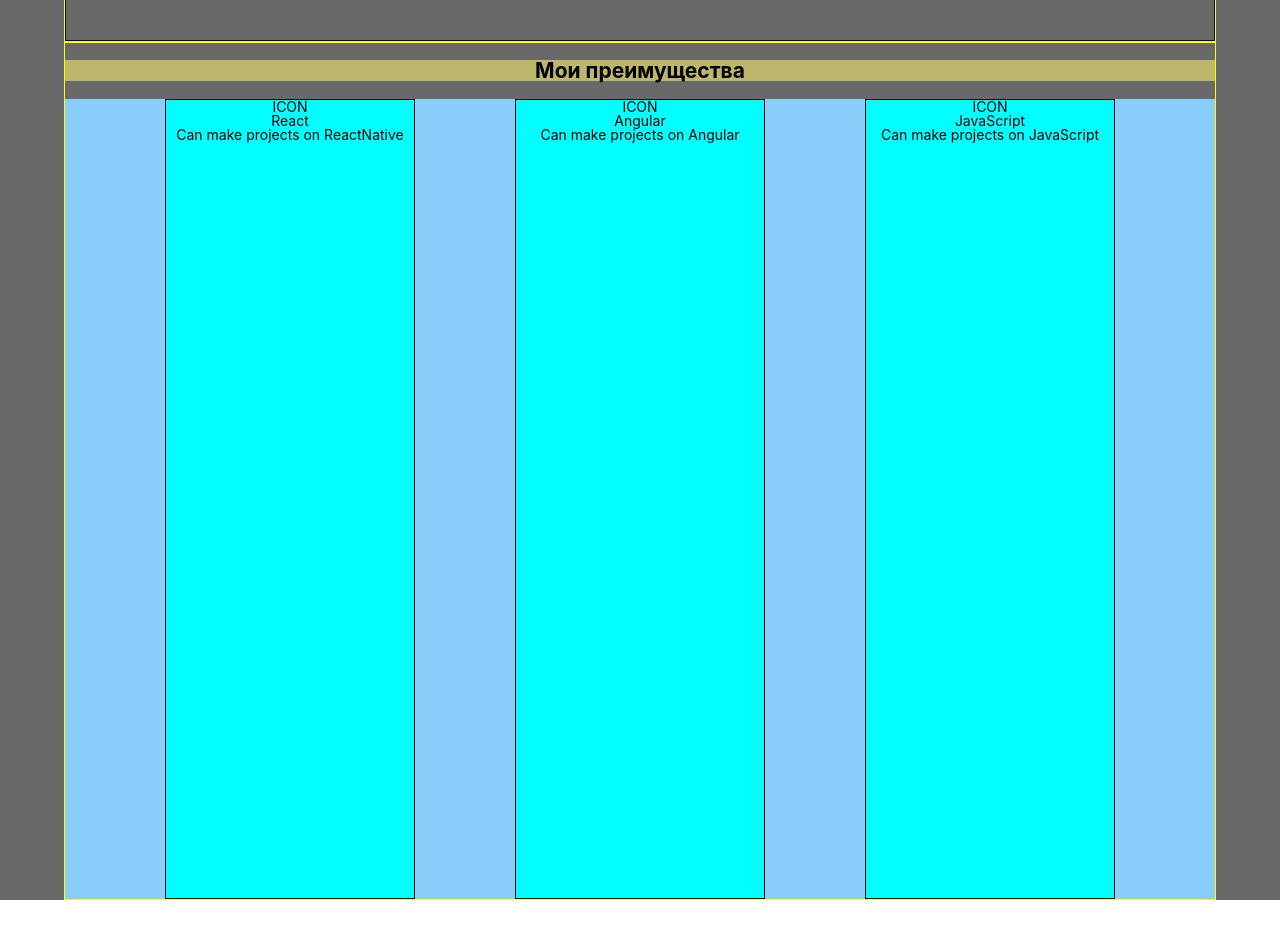
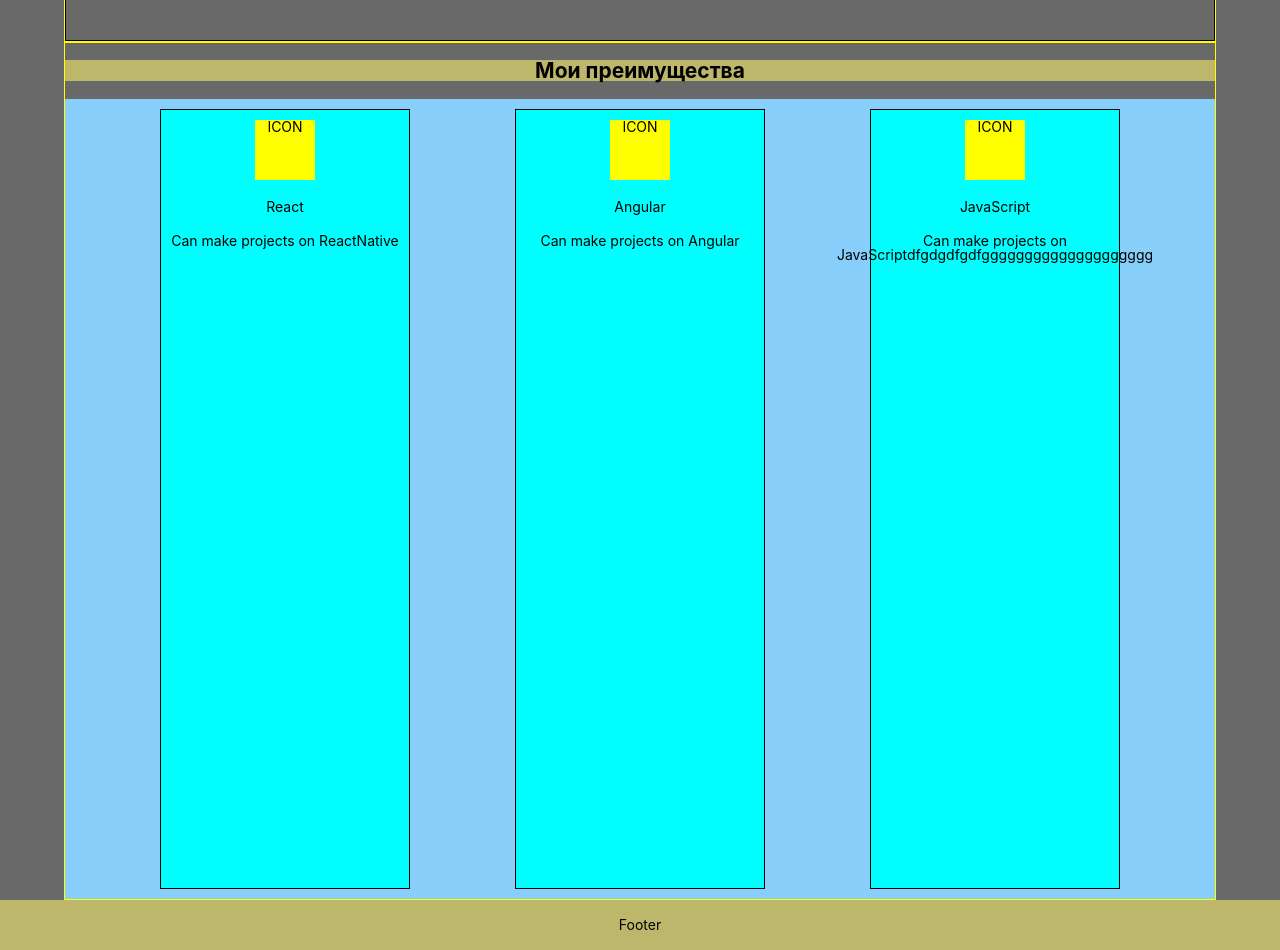
Before and after one commit to Crash2022/MyPortfolioApp, a React (Create React App) app: page / in a window 1280 px wide. Shown: the part 840-1790 px from the top of the page. Before the commit the page ends 1740 px from the top, so only its background shows below. Built offline with nearby package versions, Linux system fonts and the light colour scheme.

Commit message:
add footer

```diff
--- a/src/App.tsx
+++ b/src/App.tsx
@@ -2,12 +2,14 @@
 import './App.css'
 import {Header} from "./components/Header/Header"
 import {Main} from "./components/Main/Main"
+import {Footer} from "./components/Footer/Footer";
 
 export const App = () => {
     return (
         <div className="App">
             <Header/>
             <Main/>
+            <Footer/>
         </div>
     );
 }
--- /dev/null
+++ b/src/components/Footer/Footer.module.css
@@ -0,0 +1,7 @@
+.footer {
+    height: 50px;
+    background-color: darkkhaki;
+    display: flex;
+    align-items: center;
+    justify-content: center;
+}
--- /dev/null
+++ b/src/components/Footer/Footer.tsx
@@ -0,0 +1,10 @@
+import React from 'react'
+import style from './Footer.module.css'
+
+export const Footer = () => {
+    return (
+        <div className={style.footer}>
+            Footer
+        </div>
+    );
+}
--- a/src/components/Main/MainBlock1.module.css
+++ b/src/components/Main/MainBlock1.module.css
@@ -21,6 +21,7 @@
     display: flex;
     justify-content: space-around;
     align-items: center;
+    flex-wrap: wrap;
 }
 .mainBlock1_text {
    background-color: seashell;
--- a/src/components/Main/MainBlock2.module.css
+++ b/src/components/Main/MainBlock2.module.css
@@ -8,6 +8,7 @@
     display: flex;
     justify-content: space-evenly;
     /*width: 100%;*/
+    flex-wrap: wrap;
 }
 .mainBlock2_title {
     text-align: center;
@@ -19,14 +20,21 @@
     background-color: aqua;
     width: 250px;
     text-align: center;
+    display: flex;
+    flex-direction: column;
+    align-items: center;
+    margin: 10px;
 }
 
 .item_icon {
-
+    width: 60px;
+    height: 60px;
+    background-color: yellow;
+    margin: 10px;
 }
 .item_title {
-
+    padding: 10px;
 }
 .item_text {
-
+    padding: 10px;
 }
--- a/src/components/Main/MainBlock2_Skills.tsx
+++ b/src/components/Main/MainBlock2_Skills.tsx
@@ -16,9 +16,18 @@
 export const MainBlock2_Skills = () => {
 
     const [skills, setSkills] = useState<Array<SkillsArrayPropsType>>([
-        {id: v1(), icon: 'ICON', title: 'React', text: 'Can make projects on ReactNative'},
-        {id: v1(), icon: 'ICON', title: 'Angular', text: 'Can make projects on Angular'},
-        {id: v1(), icon: 'ICON', title: 'JavaScript', text: 'Can make projects on JavaScript'}
+        {id: v1(), icon: 'ICON', title: 'React',
+            text: 'Can make projects on ReactNative'},
+        {id: v1(), icon: 'ICON', title: 'Angular',
+            text: 'Can make projects on Angular'},
+        {id: v1(), icon: 'ICON', title: 'JavaScript',
+            text: 'Can make projects on JavaScriptdfgdgdfgdfgggggggggggggggggggg'}
+        /*{id: v1(), icon: 'ICON', title: 'JavaScript',
+            text: 'Can make projects on JavaScriptdfgdgdfgdfgggggggggggggggggggg'},
+        {id: v1(), icon: 'ICON', title: 'JavaScript',
+            text: 'Can make projects on JavaScriptdfgdgdfgdfgggggggggggggggggggg'},
+        {id: v1(), icon: 'ICON', title: 'JavaScript',
+            text: 'Can make projects on JavaScriptdfgdgdfgdfgggggggggggggggggggg'}*/
     ])
 
     return (
```
